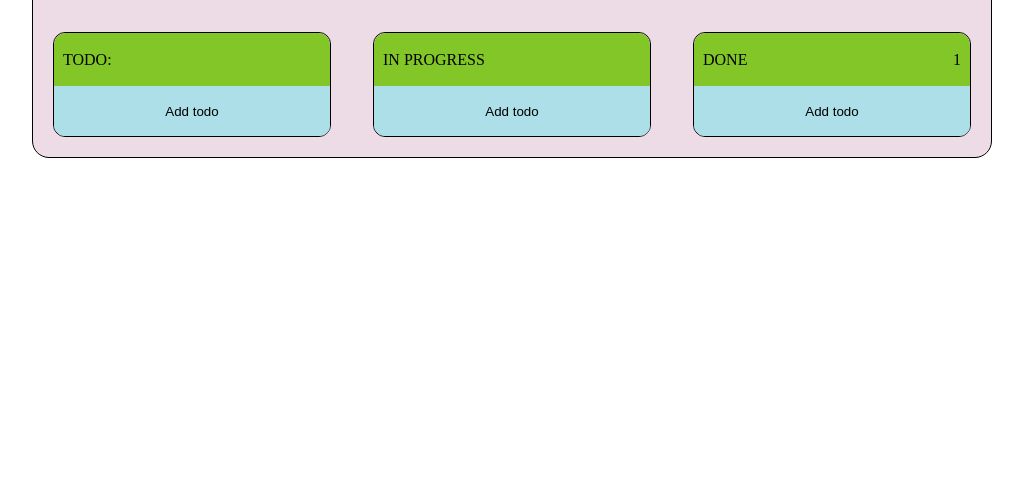
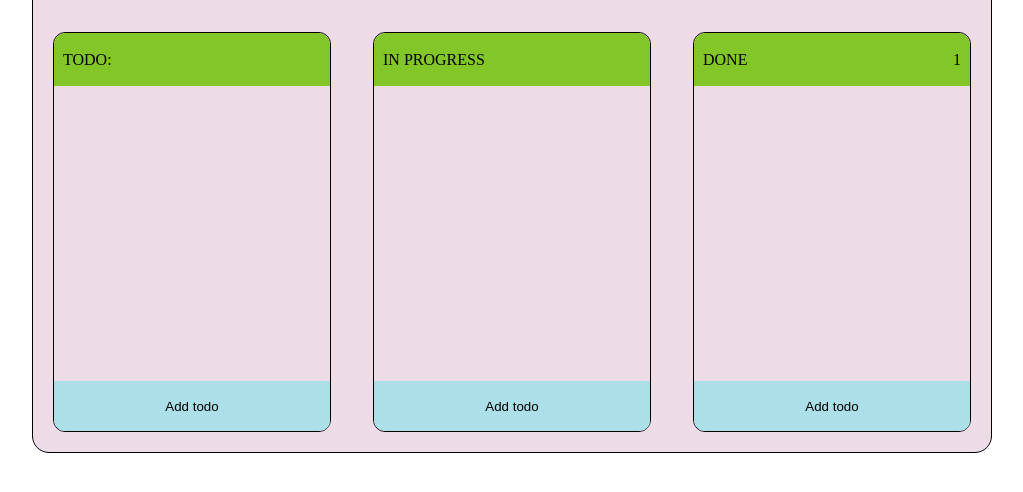
Before and after one commit to NATASHAmedvedeva95/Trello-M-N, a website built with Parcel: page src/index.html in a window 1280 px wide. Shown: the part 158-650 px from the top of the page, without its empty margins (128-1151 px from the left). Built offline with nearby package versions, Linux system fonts and the light colour scheme.

Commit message:
change .block_item_todod name to .block_item

```diff
--- a/src/style.css
+++ b/src/style.css
@@ -69,7 +69,7 @@
   border: 1px solid black;
   border-radius: 12px;
 }
-.block_item_todo {
+.block_item {
   width: 275px;
   text-align: center;
   flex-direction: column;
```
